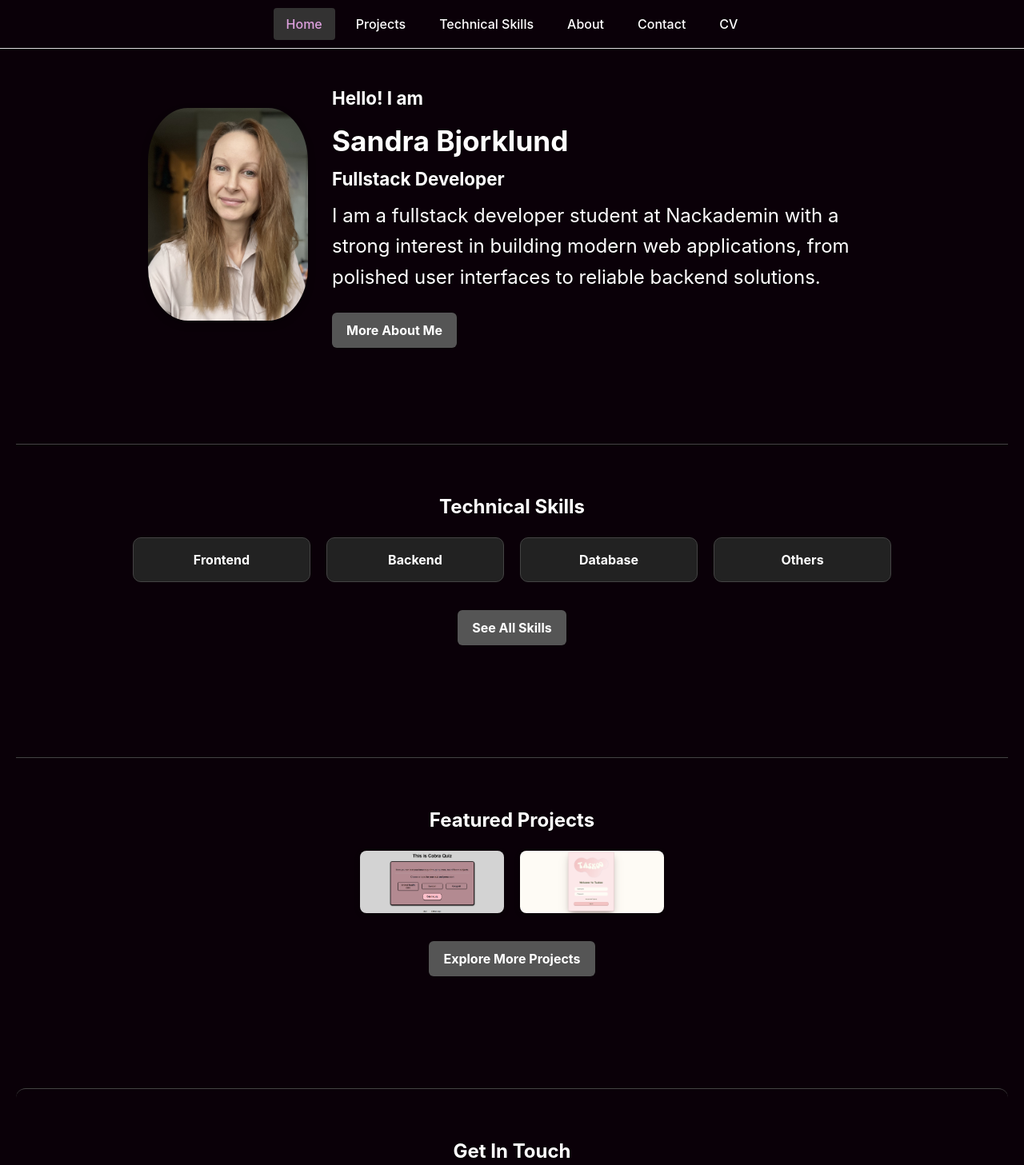
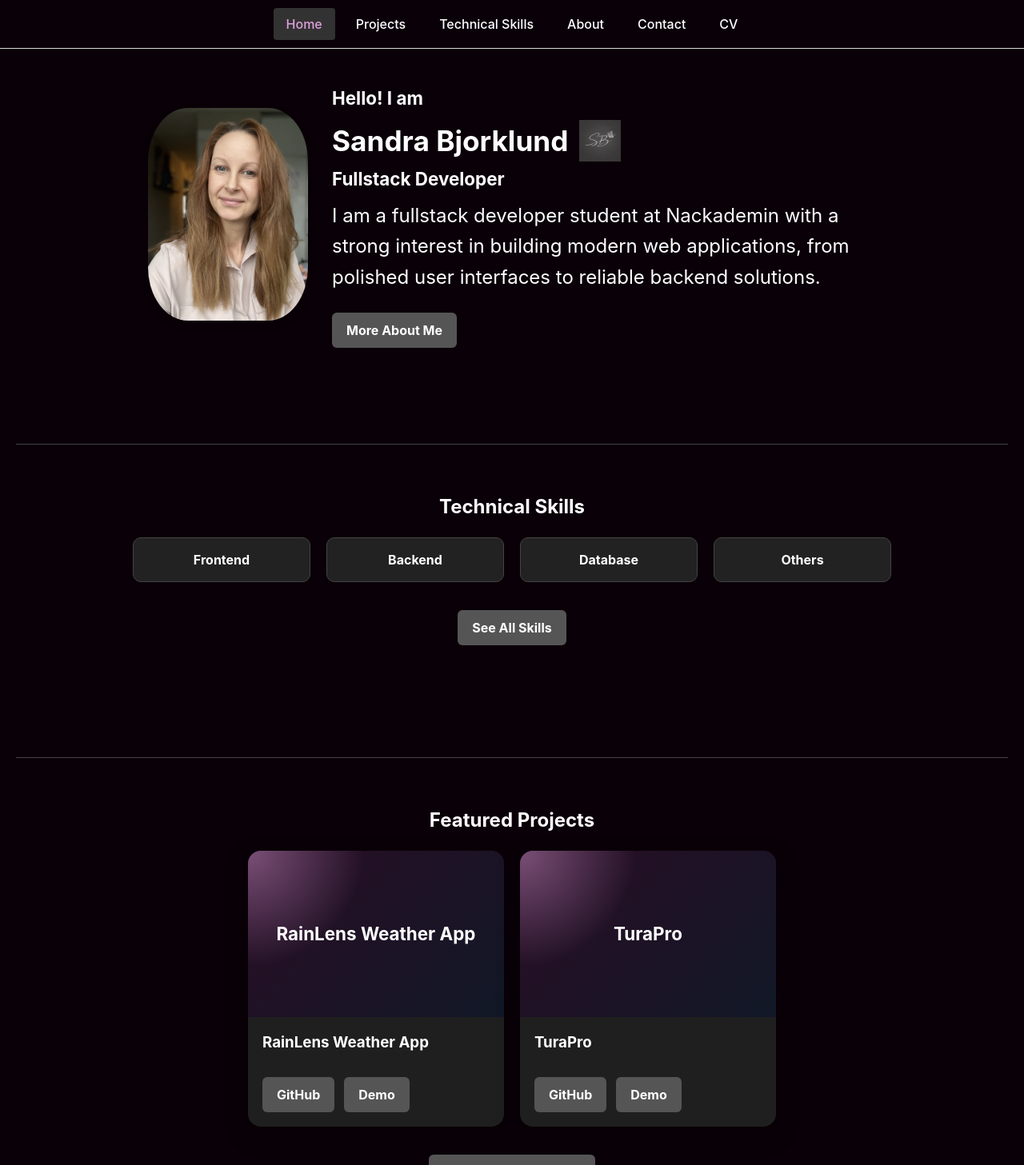
Before and after one commit to SandraLinnea/Portfolio, a React (Vite) app: page / in a window 1280 px wide. Shown: the top 1457 px of the page at 80% size. Built offline with nearby package versions, Linux system fonts and the light colour scheme.

Commit message:
Add projects

```diff
--- a/index.html
+++ b/index.html
@@ -2,7 +2,7 @@
 <html lang="en">
   <head>
     <meta charset="UTF-8" />
-    <link rel="icon" type="image/svg+xml" href="/vite.svg" />
+    <link rel="icon" type="image/png" href="/SBLogo.png" />
     <meta name="viewport" content="width=device-width, initial-scale=1.0" />
     <title>Sandra portfolio</title>
   </head>
--- a/src/components/HomePage.css
+++ b/src/components/HomePage.css
@@ -28,6 +28,19 @@
 
 .intro-text {
   max-width: 680px;
+}
+
+.intro-name {
+  display: flex;
+  align-items: center;
+  gap: 14px;
+}
+
+.intro-logo {
+  width: 52px;
+  height: 52px;
+  object-fit: contain;
+  flex-shrink: 0;
 }
 
 .intro-text h1 {
@@ -72,6 +85,44 @@
   border-radius: 8px;
   object-fit: cover;
   box-shadow: 0 2px 6px rgba(0,0,0,0.3);
+}
+
+.featured-project-card {
+  width: min(320px, 100%);
+  background: #1f1f1f;
+  border-radius: 16px;
+  overflow: hidden;
+  text-align: left;
+  box-shadow: 0 10px 30px rgba(0, 0, 0, 0.25);
+}
+
+.featured-project-visual {
+  min-height: 160px;
+  display: flex;
+  align-items: center;
+  justify-content: center;
+  padding: 24px;
+  background:
+    radial-gradient(circle at top left, rgba(221, 160, 221, 0.45), transparent 38%),
+    linear-gradient(135deg, #2a0d24, #111827);
+  color: white;
+  font-size: 1.4rem;
+  font-weight: 700;
+  text-align: center;
+}
+
+.featured-project-content {
+  padding: 18px;
+}
+
+.featured-project-content h3 {
+  margin: 0 0 14px;
+}
+
+.featured-project-links {
+  display: flex;
+  gap: 12px;
+  flex-wrap: wrap;
 }
 
 /* --- Contact --- */
@@ -130,12 +181,21 @@
     font-family: Georgia, 'Times New Roman', Times, serif;
   }
 
+  .intro-name {
+    justify-content: center;
+  }
+
+  .intro-logo {
+    width: 44px;
+    height: 44px;
+  }
+
   .intro-text h2 {
     font-size: 1.5rem;
   }
 
   .skill-box,
-  .projects-preview img {
+  .featured-project-card {
     width: 100%;
     max-width: 300px;
   }
--- a/src/components/HomePage.jsx
+++ b/src/components/HomePage.jsx
@@ -3,6 +3,19 @@ import { Link } from 'react-router-dom';
 import AOS from 'aos';
 import 'aos/dist/aos.css';
 import './HomePage.css';
+
+const featuredProjects = [
+  {
+    name: 'RainLens Weather App',
+    github: 'https://github.com/SandraLinnea/RainLens.WeatherApp.git',
+    demo: 'https://rain-lens-weather-app.vercel.app/',
+  },
+  {
+    name: 'TuraPro',
+    github: 'https://github.com/SandraLinnea/TuraPro.git',
+    demo: 'https://vercel.com/sandralinneas-projects/tura-pro',
+  },
+];
 
 function HomePage() {
   useEffect(() => {
@@ -18,7 +31,10 @@ function HomePage() {
         <img src="/images/Me.jpg" alt="Portrait of Sandra Bjorklund" className="intro-img" />
         <div className="intro-text">
           <h2>Hello! I am</h2>
-          <h1>Sandra Bjorklund</h1>
+          <div className="intro-name">
+            <h1>Sandra Bjorklund</h1>
+            <img src="/SBLogoWhite.png" alt="SB logo" className="intro-logo" />
+          </div>
           <h2>Fullstack Developer</h2>
           <p>I am a fullstack developer student at Nackademin with a strong interest in building modern web applications, from polished user interfaces to reliable backend solutions.</p>
           <Link to="/about" className="btn">More About Me</Link>
@@ -39,8 +55,18 @@ function HomePage() {
       <section className="preview-section" data-aos="fade-left">
         <h2>Featured Projects</h2>
         <div className="projects-preview">
-          <img src="/images/CobraQuiz.png" alt="Cobra Quiz project" />
-          <img src="/images/Tasko.png" alt="Tasko project" />
+          {featuredProjects.map((project) => (
+            <article className="featured-project-card" key={project.name}>
+              <div className="featured-project-visual">{project.name}</div>
+              <div className="featured-project-content">
+                <h3>{project.name}</h3>
+                <div className="featured-project-links">
+                  <a href={project.github} target="_blank" rel="noopener noreferrer" className="btn">GitHub</a>
+                  <a href={project.demo} target="_blank" rel="noopener noreferrer" className="btn">Demo</a>
+                </div>
+              </div>
+            </article>
+          ))}
         </div>
         <Link to="/projects" className="btn">Explore More Projects</Link>
       </section>
--- a/src/components/Projects.css
+++ b/src/components/Projects.css
@@ -16,6 +16,9 @@
   transition: 0.3s;
   max-width: 420px;
   justify-self: center;
+  width: 100%;
+  display: flex;
+  flex-direction: column;
 }
 
 .project-card:hover {
@@ -28,14 +31,31 @@
   object-fit: cover;
 }
 
+.project-img-placeholder {
+  display: flex;
+  align-items: center;
+  justify-content: center;
+  padding: 20px;
+  background:
+    radial-gradient(circle at top left, rgba(221, 160, 221, 0.4), transparent 45%),
+    linear-gradient(135deg, #2a0d24, #111827);
+  color: white;
+  font-size: 1.2rem;
+  font-weight: 700;
+  letter-spacing: 0.04em;
+  text-align: center;
+}
+
 .project-card h3 {
   margin: 0.85rem 0.85rem 0;
+  min-height: 3.2rem;
 }
 
 .project-description {
   margin: 0.85rem 0.85rem 0;
   color: #d5d5d5;
   font-size: 0.95rem;
+  min-height: 1.5rem;
 }
 
 .project-buttons {
@@ -44,6 +64,7 @@
   gap: 10px;
   margin: 0.85rem;
   flex-wrap: wrap;
+  margin-top: auto;
 }
 
 .project-card .btn {
--- a/src/components/Projects.jsx
+++ b/src/components/Projects.jsx
@@ -4,6 +4,20 @@ import 'aos/dist/aos.css';
 import './Projects.css';
 
 const projects = [
+  {
+    name: 'RainLens Weather App',
+    image: null,
+    github: 'https://github.com/SandraLinnea/RainLens.WeatherApp.git',
+    demo: 'https://rain-lens-weather-app.vercel.app/',
+    skills: ['C#', 'Blazor', '.NET'],
+  },
+  {
+    name: 'TuraPro',
+    image: null,
+    github: 'https://github.com/SandraLinnea/TuraPro.git',
+    demo: 'https://vercel.com/sandralinneas-projects/tura-pro',
+    skills: ['C#', 'Blazor', '.NET'],
+  },
   {
     name: 'Tasko',
     image: '/images/Tasko.png',
@@ -47,7 +61,13 @@ const Projects = () => {
     <div className="projects-grid">
       {projects.map((project) => (
         <div className="project-card" key={project.name} data-aos="zoom-in">
-          <img src={project.image} alt={project.name} className="project-img" />
+          {project.image ? (
+            <img src={project.image} alt={project.name} className="project-img" />
+          ) : (
+            <div className="project-img project-img-placeholder" aria-hidden="true">
+              <span>{project.name}</span>
+            </div>
+          )}
           <h3>{project.name}</h3>
           {project.description && <p className="project-description">{project.description}</p>}
           <div className="project-buttons">
```
Also changed, not shown: public/SBLogo.png (added), public/SBLogoWhite.png (added).
